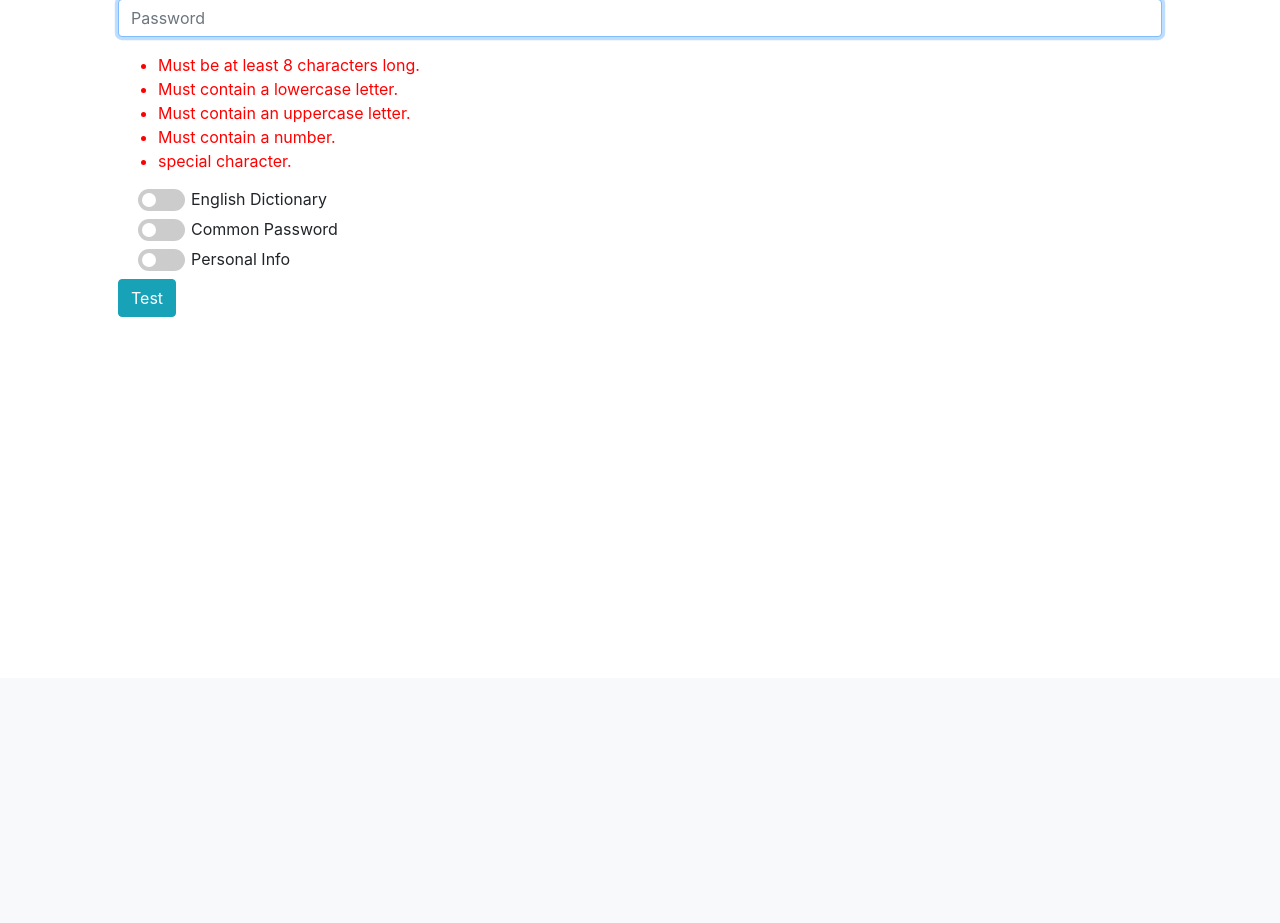
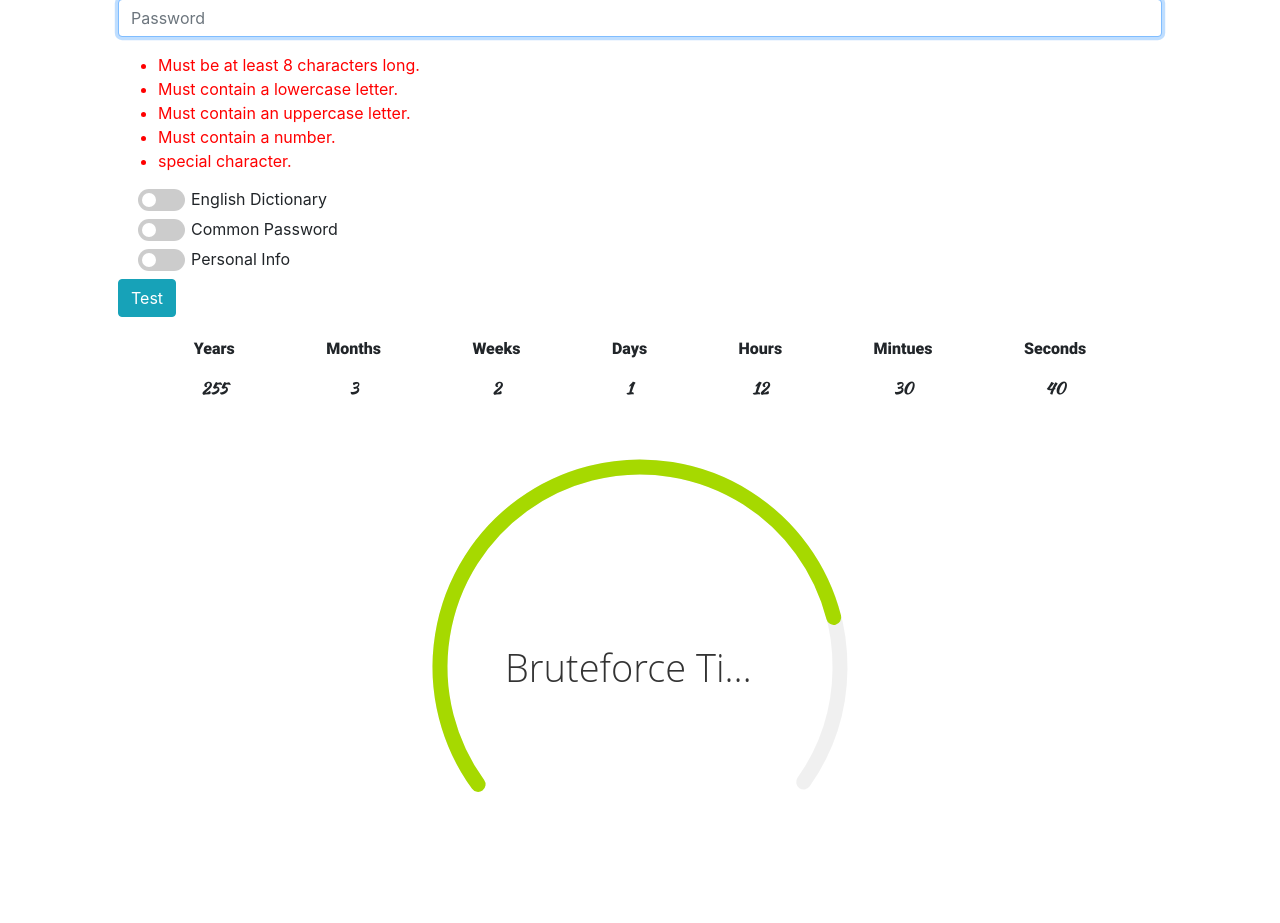
Before and after one commit to Abd3lrhm4n/FinalProject, a Flask app: page / in a window 1280 px wide. Shown: the part 125-1048 px from the top of the page. Before the commit the page ends 442 px from the top, so only its background shows below. Run offline with Flask 2, Linux system fonts and the light colour scheme; a map, chart or similar area stays blank; some libraries are stand-ins or nearby versions.

Commit message:
change bruteforce time style

```diff
--- /dev/null
+++ b/static/scripts/GaugeMeter.js
@@ -0,0 +1,276 @@
+;
+/*
+ * AshAlom Gauge Meter.  Version 2.0.0
+ * Copyright AshAlom.com  All rights reserved.
+ * https://github.com/AshAlom/GaugeMeter <- Deleted!
+ * https://github.com/githubsrinath/GaugeMeter <- Backup original.
+ *
+ * Original created by Dr Ash Alom
+ *
+ * This is a bug fixed and modified version of the AshAlom Gauge Meter.
+ * Copyright 2018 Michael Wolf (Mictronics)
+ * https://github.com/mictronics/GaugeMeter
+ *
+ */
+!function ($) {
+    $.fn.gaugeMeter = function (t) {
+        var defaults = $.extend({
+            id: "",
+            percent: 0,
+            used: null,
+            min: null,
+            total: null,
+            size: 100,
+            prepend: "",
+            append: "",
+            theme: "Red-Gold-Green",
+            color: "",
+            back: "RGBa(0,0,0,.06)",
+            width: 3,
+            style: "Full",
+            stripe: "0",
+            animationstep: 1,
+            animate_gauge_colors: false,
+            animate_text_colors: false,
+            label: "",
+            label_color: "Black",
+            text: "",
+            text_size: 0.22,
+            fill: "",
+            showvalue: false
+        }, t);
+        return this.each(function () {
+
+            function getThemeColor(e) {
+                var t = "#2C94E0";
+                return e || (e = 1e-14),
+                    "Red-Gold-Green" === option.theme && (e > 0 && (t = "#d90000"), e > 10 && (t = "#e32100"), e > 20 && (t = "#f35100"), e > 30 && (t = "#ff8700"), e > 40 && (t = "#ffb800"), e > 50 && (t = "#ffd900"), e > 60 && (t = "#dcd800"), e > 70 && (t = "#a6d900"), e > 80 && (t = "#69d900"), e > 90 && (t = "#32d900")),
+                    "Green-Gold-Red" === option.theme && (e > 0 && (t = "#32d900"), e > 10 && (t = "#69d900"), e > 20 && (t = "#a6d900"), e > 30 && (t = "#dcd800"), e > 40 && (t = "#ffd900"), e > 50 && (t = "#ffb800"), e > 60 && (t = "#ff8700"), e > 70 && (t = "#f35100"), e > 80 && (t = "#e32100"), e > 90 && (t = "#d90000")),
+                    "Green-Red" === option.theme && (e > 0 && (t = "#32d900"), e > 10 && (t = "#41c900"), e > 20 && (t = "#56b300"), e > 30 && (t = "#6f9900"), e > 40 && (t = "#8a7b00"), e > 50 && (t = "#a75e00"), e > 60 && (t = "#c24000"), e > 70 && (t = "#db2600"), e > 80 && (t = "#f01000"), e > 90 && (t = "#ff0000")),
+                    "Red-Green" === option.theme && (e > 0 && (t = "#ff0000"), e > 10 && (t = "#f01000"), e > 20 && (t = "#db2600"), e > 30 && (t = "#c24000"), e > 40 && (t = "#a75e00"), e > 50 && (t = "#8a7b00"), e > 60 && (t = "#6f9900"), e > 70 && (t = "#56b300"), e > 80 && (t = "#41c900"), e > 90 && (t = "#32d900")),
+                    "DarkBlue-LightBlue" === option.theme && (e > 0 && (t = "#2c94e0"), e > 10 && (t = "#2b96e1"), e > 20 && (t = "#2b99e4"), e > 30 && (t = "#2a9ce7"), e > 40 && (t = "#28a0e9"), e > 50 && (t = "#26a4ed"), e > 60 && (t = "#25a8f0"), e > 70 && (t = "#24acf3"), e > 80 && (t = "#23aff5"), e > 90 && (t = "#21b2f7")),
+                    "LightBlue-DarkBlue" === option.theme && (e > 0 && (t = "#21b2f7"), e > 10 && (t = "#23aff5"), e > 20 && (t = "#24acf3"), e > 30 && (t = "#25a8f0"), e > 40 && (t = "#26a4ed"), e > 50 && (t = "#28a0e9"), e > 60 && (t = "#2a9ce7"), e > 70 && (t = "#2b99e4"), e > 80 && (t = "#2b96e1"), e > 90 && (t = "#2c94e0")),
+                    "DarkRed-LightRed" === option.theme && (e > 0 && (t = "#d90000"), e > 10 && (t = "#dc0000"), e > 20 && (t = "#e00000"), e > 30 && (t = "#e40000"), e > 40 && (t = "#ea0000"), e > 50 && (t = "#ee0000"), e > 60 && (t = "#f30000"), e > 70 && (t = "#f90000"), e > 80 && (t = "#fc0000"), e > 90 && (t = "#ff0000")),
+                    "LightRed-DarkRed" === option.theme && (e > 0 && (t = "#ff0000"), e > 10 && (t = "#fc0000"), e > 20 && (t = "#f90000"), e > 30 && (t = "#f30000"), e > 40 && (t = "#ee0000"), e > 50 && (t = "#ea0000"), e > 60 && (t = "#e40000"), e > 70 && (t = "#e00000"), e > 80 && (t = "#dc0000"), e > 90 && (t = "#d90000")),
+                    "DarkGreen-LightGreen" === option.theme && (e > 0 && (t = "#32d900"), e > 10 && (t = "#33db00"), e > 20 && (t = "#34df00"), e > 30 && (t = "#34e200"), e > 40 && (t = "#36e700"), e > 50 && (t = "#37ec00"), e > 60 && (t = "#38f100"), e > 70 && (t = "#38f600"), e > 80 && (t = "#39f900"), e > 90 && (t = "#3afc00")),
+                    "LightGreen-DarkGreen" === option.theme && (e > 0 && (t = "#3afc00"), e > 10 && (t = "#39f900"), e > 20 && (t = "#38f600"), e > 30 && (t = "#38f100"), e > 40 && (t = "#37ec00"), e > 50 && (t = "#36e700"), e > 60 && (t = "#34e200"), e > 70 && (t = "#34df00"), e > 80 && (t = "#33db00"), e > 90 && (t = "#32d900")),
+                    "DarkGold-LightGold" === option.theme && (e > 0 && (t = "#ffb800"), e > 10 && (t = "#ffba00"), e > 20 && (t = "#ffbd00"), e > 30 && (t = "#ffc200"), e > 40 && (t = "#ffc600"), e > 50 && (t = "#ffcb00"), e > 60 && (t = "#ffcf00"), e > 70 && (t = "#ffd400"), e > 80 && (t = "#ffd600"), e > 90 && (t = "#ffd900")),
+                    "LightGold-DarkGold" === option.theme && (e > 0 && (t = "#ffd900"), e > 10 && (t = "#ffd600"), e > 20 && (t = "#ffd400"), e > 30 && (t = "#ffcf00"), e > 40 && (t = "#ffcb00"), e > 50 && (t = "#ffc600"), e > 60 && (t = "#ffc200"), e > 70 && (t = "#ffbd00"), e > 80 && (t = "#ffba00"), e > 90 && (t = "#ffb800")),
+                    "White" === option.theme && (t = "#fff"),
+                    "Black" === option.theme && (t = "#000"),
+                    t;
+            }
+            /* The label below gauge. */
+            function createLabel(t, a) {
+                if(t.children("b").length === 0){
+                    $("<b></b>").appendTo(t).html(option.label).css({
+                        "line-height": option.size + 5 * a + "px",
+                        color: option.label_color
+                    });
+                }
+            }
+            /* Prepend and append text, the gauge text or percentage value. */
+            function createSpanTag(t) {
+                var fgcolor = "";
+                if (option.animate_text_colors === true){
+                    fgcolor = option.fgcolor;
+                }
+                var child = t.children("span");
+                if(child.length !== 0){
+                    child.html(r).css({color: fgcolor});
+                    return;
+                }
+                if(option.text_size <= 0.0 || Number.isNaN(option.text_size)){
+                    option.text_size = 0.22;
+                }
+                if(option.text_size > 0.5){
+                    option.text_size = 0.5;
+                }
+                $("<span></span>").appendTo(t).html(r).css({
+                    "line-height": option.size + "px",
+                    "font-size": option.text_size * option.size + "px",
+                    color: fgcolor
+                });
+            }
+            /* Get data attributes as options from div tag. Fall back to defaults when not exists. */
+            function getDataAttr(t) {
+                $.each(dataAttr, function (index, element) {
+                    if(t.data(element) !== undefined && t.data(element) !== null){
+                        option[element] = t.data(element);
+                    } else {
+                        option[element] = $(defaults).attr(element);
+                    }
+
+                    if(element === "fill"){
+                        s = option[element];
+                    }
+
+                    if((element === "size" ||
+                        element === "width" ||
+                        element === "animationstep" ||
+                        element === "stripe"
+                        ) && !Number.isInteger(option[element])){
+                        option[element] = parseInt(option[element]);
+                    }
+
+                    if(element === "text_size"){
+                        option[element] = parseFloat(option[element]);
+                    }
+                });
+            }
+            /* Draws the gauge. */
+            function drawGauge(a) {
+		if(M < 0) M = 0;
+                if(M > 100) M = 100;
+                var lw = option.width < 1 || isNaN(option.width) ? option.size / 20 : option.width;
+                g.clearRect(0, 0, b.width, b.height);
+                g.beginPath();
+                g.arc(m, v, x, G, k, !1);
+                if(s){
+                    g.fillStyle = option.fill;
+                    g.fill();
+                }
+                g.lineWidth = lw;
+                g.strokeStyle = option.back;
+                option.stripe > parseInt(0) ? g.setLineDash([option.stripe], 1) : g.lineCap = "round";
+                g.stroke();
+                g.beginPath();
+                g.arc(m, v, x, -I, P * a - I, !1);
+                g.lineWidth = lw;
+                g.strokeStyle = option.fgcolor;
+                g.stroke();
+                c > M && (M += z, requestAnimationFrame(function(){
+                    drawGauge(Math.min(M, c) / 100);
+                }, p));
+            }
+
+            $(this).attr("data-id", $(this).attr("id"));
+            var r,
+                dataAttr = ["percent",
+                    "used",
+                    "min",
+                    "total",
+                    "size",
+                    "prepend",
+                    "append",
+                    "theme",
+                    "color",
+                    "back",
+                    "width",
+                    "style",
+                    "stripe",
+                    "animationstep",
+                    "animate_gauge_colors",
+                    "animate_text_colors",
+                    "label",
+                    "label_color",
+                    "text",
+                    "text_size",
+                    "fill",
+                    "showvalue"],
+                option = {},
+                c = 0,
+                p = $(this),
+                s = false;
+            p.addClass("gaugeMeter");
+            getDataAttr(p);
+
+            if(Number.isInteger(option.used) && Number.isInteger(option.total)){
+                var u = option.used;
+                var t = option.total;
+                if(Number.isInteger(option.min)) {
+                    if(option.min < 0) {
+                        t -= option.min;
+                        u -= option.min;
+                    }
+                }
+                c = u / (t / 100);
+            } else {
+                if(Number.isInteger(option.percent)){
+                    c = option.percent;
+                } else {
+                    c = parseInt(defaults.percent);
+                }
+            }
+            if(c < 0) c = 0;
+            if(c > 100) c = 100;
+
+            if( option.text !== "" && option.text !== null && option.text !== undefined){
+                if(option.append !== "" && option.append !== null && option.append !== undefined){
+                    r = option.text + "<u>" + option.append + "</u>";
+                } else {
+                    r = option.text;
+                }
+                if(option.prepend !== "" && option.prepend !== null && option.prepend !== undefined){
+                    r = "<s>" + option.prepend + "</s>" + r;
+                }
+            } else {
+                if(defaults.showvalue === true || option.showvalue === true){
+                    r = option.used;
+                } else {
+                    r = c.toString();
+                }
+                if(option.prepend !== "" && option.prepend !== null && option.prepend !== undefined){
+                    r = "<s>" + option.prepend + "</s>" + r;
+                }
+
+                if(option.append !== "" && option.append !== null && option.append !== undefined){
+                    r = r + "<u>" + option.append + "</u>";
+                }
+            }
+
+            option.fgcolor = getThemeColor(c);
+            if(option.color !== "" && option.color !== null && option.color !== undefined){
+                option.fgcolor = option.color;
+            }
+
+            if(option.animate_gauge_colors === true){
+                option.fgcolor = getThemeColor(c);
+            }
+            createSpanTag(p);
+
+            if(option.style !== "" && option.style !== null && option.style !== undefined){
+                createLabel(p, option.size / 13);
+            }
+
+            $(this).width(option.size + "px");
+
+            var b = $("<canvas></canvas>").attr({width: option.size, height: option.size}).get(0),
+                    g = b.getContext("2d"),
+                    m = b.width / 2,
+                    v = b.height / 2,
+                    _ = 360 * option.percent,
+                    x = (_ * (Math.PI / 180), b.width / 2.5),
+                    k = 2.3 * Math.PI,
+                    G = 0,
+                    M = 0 === option.animationstep ? c : 0,
+                    z = Math.max(option.animationstep, 0),
+                    P = 2 * Math.PI,
+                    I = Math.PI / 2,
+                    R = option.style;
+            var child = $(this).children("canvas");
+            if(child.length !== 0){
+                /* Replace existing canvas when new percentage was written. */
+                child.replaceWith(b);
+            } else {
+                /* Initially create canvas. */
+                $(b).appendTo($(this));
+            }
+
+            if ("Semi" === R){
+                k = 2 * Math.PI;
+                G = 3.13;
+                P = 1 * Math.PI;
+                I = Math.PI / .996;
+            }
+            if ("Arch" === R){
+                k = 2.195 * Math.PI;
+                G = 1, G = 655.99999;
+                P = 1.4 * Math.PI;
+                I = Math.PI / .8335;
+            }
+            drawGauge(M / 100);
+        });
+    };
+}
+(jQuery);
--- a/static/scripts/script.js
+++ b/static/scripts/script.js
@@ -72,4 +72,18 @@
         $(".userInfo").toggle("slow", "linear");
     });
 
+    $(".GaugeMeter").gaugeMeter({
+        percent : 80,
+        text : "Bruteforce Time",
+        text_size : 0.22,
+        //append : "Years",
+        prepend: null,
+        size : "500",
+        width : 15,
+        style : "Arch",
+        theme : "Red-Gold-Green",
+        animate_gauge_colors : false,
+        animate_text_colors : false
+    });
+
 });
--- a/static/style/style.css
+++ b/static/style/style.css
@@ -1,3 +1,12 @@
+@font-face {
+  src: url(../fonts/Roboto-Black.ttf);
+  font-family: Roboto;
+}
+@font-face {
+  src: url(../fonts/KaushanScript-Regular.ttf);
+  font-family: kaushan;
+}
+
 nav .navbar-brand
 {
     /* size for brand */
@@ -117,7 +126,7 @@
   margin-left: 9px;
 }
 
-.row p {
+.w {
   display: inline-block;
   padding: 0 5px;
   border: black solid 1px;
@@ -136,3 +145,79 @@
 .infoWords span {
   font-weight: 700;
 }
+
+/* .time img {
+  max-width: 300px;
+  float: left;
+  margin-top: 50px;
+}
+
+.time {
+  display: grid;
+}
+
+.progress {
+  max-width: 30%;
+} */
+
+.GaugeMeter{
+  Position:        Relative;
+  Text-Align:      Center;
+  Overflow:        Hidden;
+  Cursor:          Default;
+  margin: 0 auto;
+}
+
+.GaugeMeter span {
+  font-size: 38px !important;
+}
+
+.GaugeMeter SPAN,
+.GaugeMeter B{
+  Margin:          0 23%;
+  Width:           54%;
+  Position:        Absolute;
+  Text-align:      Center;
+  Display:         Inline-Block;
+  Color:           RGBa(0,0,0,.8);
+  Font-Weight:     100;
+  Font-Family:     "Open Sans", Arial;
+  Overflow:        Hidden;
+  White-Space:     NoWrap;
+  Text-Overflow:   Ellipsis;
+}
+.GaugeMeter[data-style="Semi"] B{
+  Margin:          0 10%;
+  Width:           80%;
+}
+
+.GaugeMeter S,
+.GaugeMeter U{
+  Text-Decoration: None;
+  Font-Size:       .5em;
+  Opacity:         .5;
+}
+
+.GaugeMeter B{
+  Color:           Black;
+  Font-Weight:     300;
+  Font-Size:       .5em;
+  Opacity:         .8;
+}
+
+.bruteResult {
+  margin: 0 auto;
+}
+
+.bruteRow {
+  margin-top: 20px;
+}
+
+.resultHead {
+  font-family: Roboto;
+}
+
+.bruteResult p:nth-child(2) {
+  font-family: kaushan;
+  font-weight: 700;
+}
--- a/templates/index.html
+++ b/templates/index.html
@@ -76,7 +76,48 @@
         </div>
         <button class="btn btn-info btn-md" type="submit">Test</button>
     </form>
-    <div id="time" class="col-sm"></div>
+    <div class="container">
+            <div id="time" class="col-sm time">
+                <!-- <img src="../static/images/bruteforce.png" alt="hacker">
+                <div class="progress">
+                    <div class="progress-bar progress-bar-striped progress-bar-animated" role="progressbar" aria-valuenow="75"
+                        aria-valuemin="0" aria-valuemax="100" style="width: 75%"></div>
+                </div> -->
+                <div class="container">
+                    <div class="row bruteRow">
+                        <div class="bruteResult">
+                            <p class="resultHead">Years</p>
+                            <p>255</p>
+                        </div>
+                        <div class="bruteResult">
+                            <p class="resultHead">Months</p>
+                            <p>3</p>
+                        </div>
+                        <div class="bruteResult">
+                            <p class="resultHead">Weeks</p>
+                            <p>2</p>
+                        </div>
+                        <div class="bruteResult">
+                            <p class="resultHead">Days</p>
+                            <p>1</p>
+                        </div>
+                        <div class="bruteResult">
+                            <p class="resultHead">Hours</p>
+                            <p>12</p>
+                        </div>
+                        <div class="bruteResult">
+                            <p class="resultHead">Mintues</p>
+                            <p>30</p>
+                        </div>
+                        <div class="bruteResult">
+                            <p class="resultHead">Seconds</p>
+                            <p>40</p>
+                        </div>
+                    </div>
+                </div>
+                <div class="GaugeMeter" id="GaugeMeter_1"></div>
+        </div>
+    </div>
     <div class="container">
         <div class="row">
             <div id="dictionary" class="col-sm">
@@ -123,7 +164,6 @@
                 $("#data-info").empty();
 
                 console.log(data);
-                console.log(Object.keys(data[1]).length)
                 if (Object.keys(data[1]).length) {
                     data[1].matches.forEach(e => {
                         m += ", " + e + " ";
@@ -137,7 +177,6 @@
                         comArray.push(e);
                     });
                 }
-                console.log(c.length)
                 $("#time").empty().append(
                     data[0].years +" Year " + data[0].months + " Months "+ data[0].weeks + " Weeks " + data[0].days + " Days " + data[0].hours + " Hours " + data[0].mintues + " Mintues " + data[0].seconds + " Seconds ");
 
@@ -159,7 +198,7 @@
                         }
                     });
                     for (let i = 0; i < dictArray.length; i++) {
-                        $("#dictionary").append("<p>"+ dictArray[i] +"</p>")
+                        $("#dictionary").append("<p class='w'>"+ dictArray[i] +"</p>")
                     }
                 }else {
                     var ctx = document.getElementById('dict-chart').getContext('2d');
@@ -198,7 +237,7 @@
                         }
                     });
                     for (let i = 0; i < comArray.length; i++) {
-                        $("#common").append("<p>" + comArray[i] + "</p>")
+                        $("#common").append("<p class='w'>" + comArray[i] + "</p>")
                     }
                 }else {
                     var ctx1 = document.getElementById('common-chart').getContext('2d');
@@ -221,7 +260,6 @@
 
                 let passlen = $("#password").val().length;
                 let pass = $("#password").val();
-                console.log("fullname= " + data[3].fullname.length);
 
                 if (Object.keys(data[3]).length) {
                     var ctx2 = document.getElementById('info-chart').getContext('2d');
--- a/templates/layout.html
+++ b/templates/layout.html
@@ -20,6 +20,7 @@
     <script src="../static/scripts/popper.js"></script>
     <script src="../static/scripts/bootstrap.js"></script>
     <script src="../static/scripts/chart.js"></script>
+    <script src="../static/scripts/GaugeMeter.js"></script>
 
     <title>Hack Your Password</title>
 
```
Also changed, not shown: static/fonts/KaushanScript-Regular.ttf (added), static/fonts/Roboto-Black.ttf (added), static/fonts/Roboto-BlackItalic.ttf (added), static/fonts/Roboto-Bold.ttf (added), static/fonts/Roboto-BoldItalic.ttf (added), static/fonts/Roboto-Italic.ttf (added), static/fonts/Roboto-Light.ttf (added), static/fonts/Roboto-LightItalic.ttf (added), static/fonts/Roboto-Medium.ttf (added), static/fonts/Roboto-MediumItalic.ttf (added), static/fonts/Roboto-Regular.ttf (added), static/fonts/Roboto-Thin.ttf (added), static/fonts/Roboto-ThinItalic.ttf (added), static/images/bruteforce.png (added).
